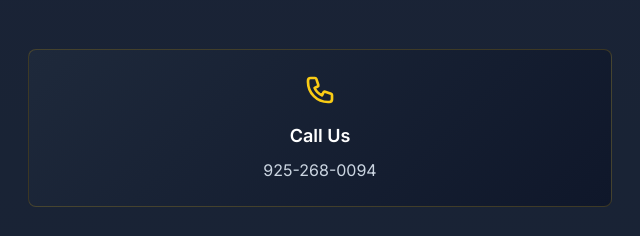
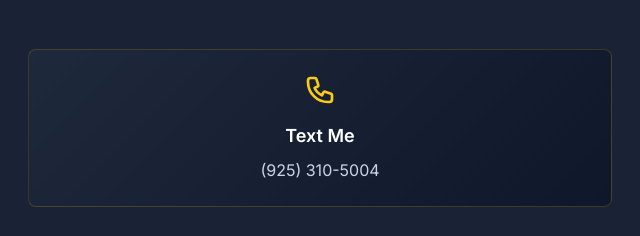
Before and after one commit to jordannpearce/equisharer-html, a plain HTML site: page index.html in a window 1280 px wide. Shown: the part 4960-5196 px from the top of the page, 636-1276 px from the left. Drawn offline with nearby package versions, Linux system fonts and the light colour scheme.

Commit message:
Update index.html

```diff
--- a/index.html
+++ b/index.html
@@ -899,8 +899,8 @@
                             <svg class="h-8 w-8 text-yellow-400 mx-auto mb-4" fill="none" stroke="currentColor" viewBox="0 0 24 24">
                                 <path stroke-linecap="round" stroke-linejoin="round" stroke-width="2" d="M3 5a2 2 0 012-2h3.28a1 1 0 01.948.684l1.498 4.493a1 1 0 01-.502 1.21l-2.257 1.13a11.042 11.042 0 005.516 5.516l1.13-2.257a1 1 0 011.21-.502l4.493 1.498a1 1 0 01.684.949V19a2 2 0 01-2 2h-1C9.716 21 3 14.284 3 6V5z"/>
                             </svg>
-                            <h3 class="text-white font-semibold text-lg mb-2">Call Us</h3>
-                            <p class="text-slate-300">925-268-0094</p>
+                            <h3 class="text-white font-semibold text-lg mb-2">Text Me</h3>
+                            <p class="text-slate-300">(925) 310-5004</p>
                         </div>
 
                         <div class="card text-center">
```
